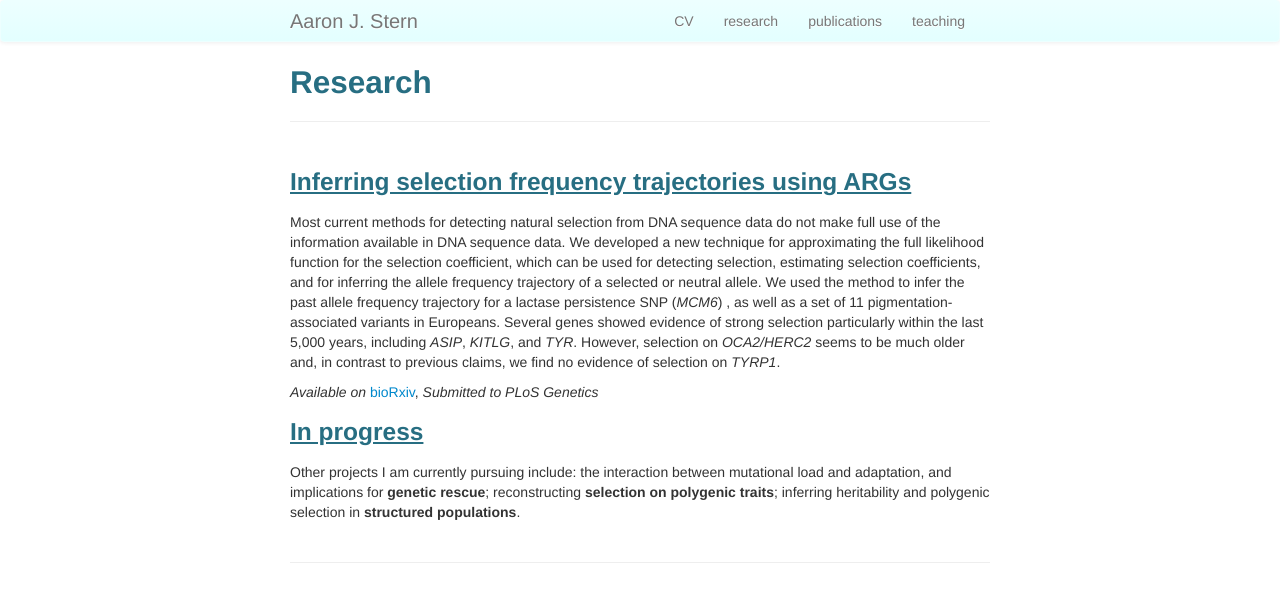
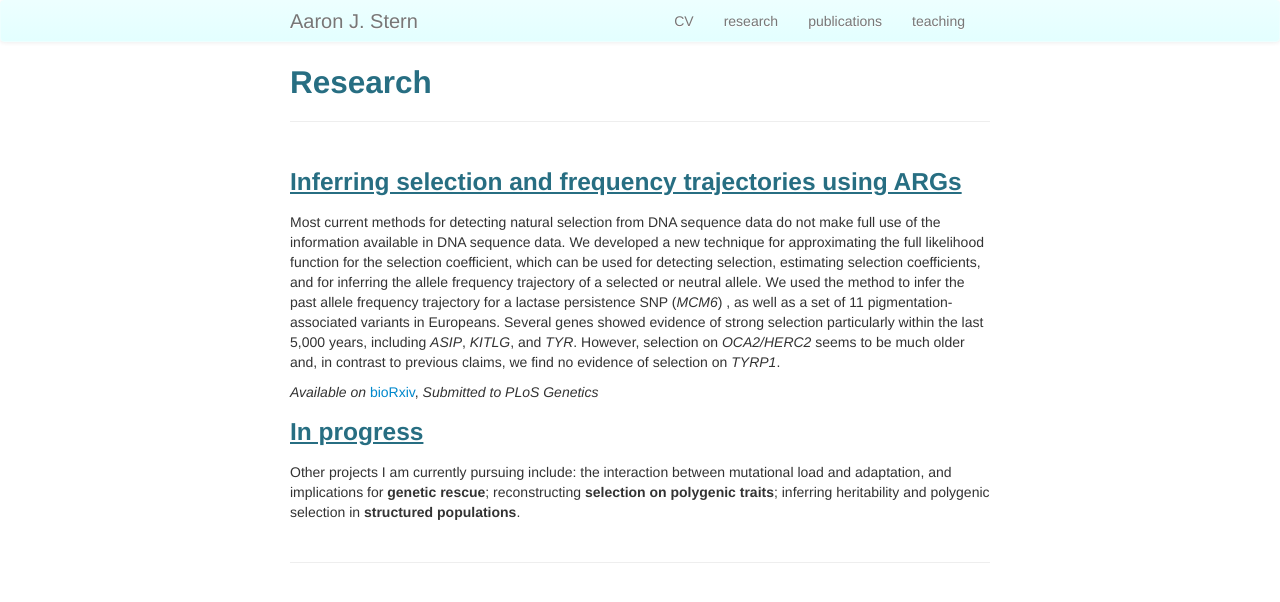
Before and after one commit to 35ajstern/simple_academic_website, a Jekyll site: the page built from pages/research.md, in a window 1280 px wide. Shown: the top 602 px of the page. Built offline with Jekyll 4.4.1, drawn with Linux system fonts in a browser that asks for light colours.

Commit message:
asdfsadf

```diff
--- a/pages/research.md
+++ b/pages/research.md
@@ -4,7 +4,7 @@ title: Research
 description: Aaron Stern | Research
 ---
 
-### <u>Inferring selection frequency trajectories using ARGs</u>
+### <u>Inferring selection and frequency trajectories using ARGs</u>
 Most current methods for detecting natural selection from DNA sequence data do not make full use of the information available in DNA sequence data. We developed a new technique for approximating the full likelihood function for the selection coefficient, which can be used for detecting selection, estimating selection coefficients, and for inferring the allele frequency trajectory of a selected or neutral allele. We used the method to infer the past allele frequency trajectory for a lactase persistence SNP (<i>MCM6</i>) , as well as a set of 11 pigmentation-associated variants in Europeans. Several genes showed evidence of strong selection particularly within the last 5,000 years, including <i>ASIP</i>, <i>KITLG</i>, and <i>TYR</i>. However, selection on <i>OCA2/HERC2</i> seems to be much older and, in contrast to previous claims, we find no evidence of selection on <i>TYRP1</i>.
 
 *Available on* <a href="https://doi.org/10.1101/592675">bioRxiv</a>, *Submitted to* <i>PLoS Genetics</i>
```
